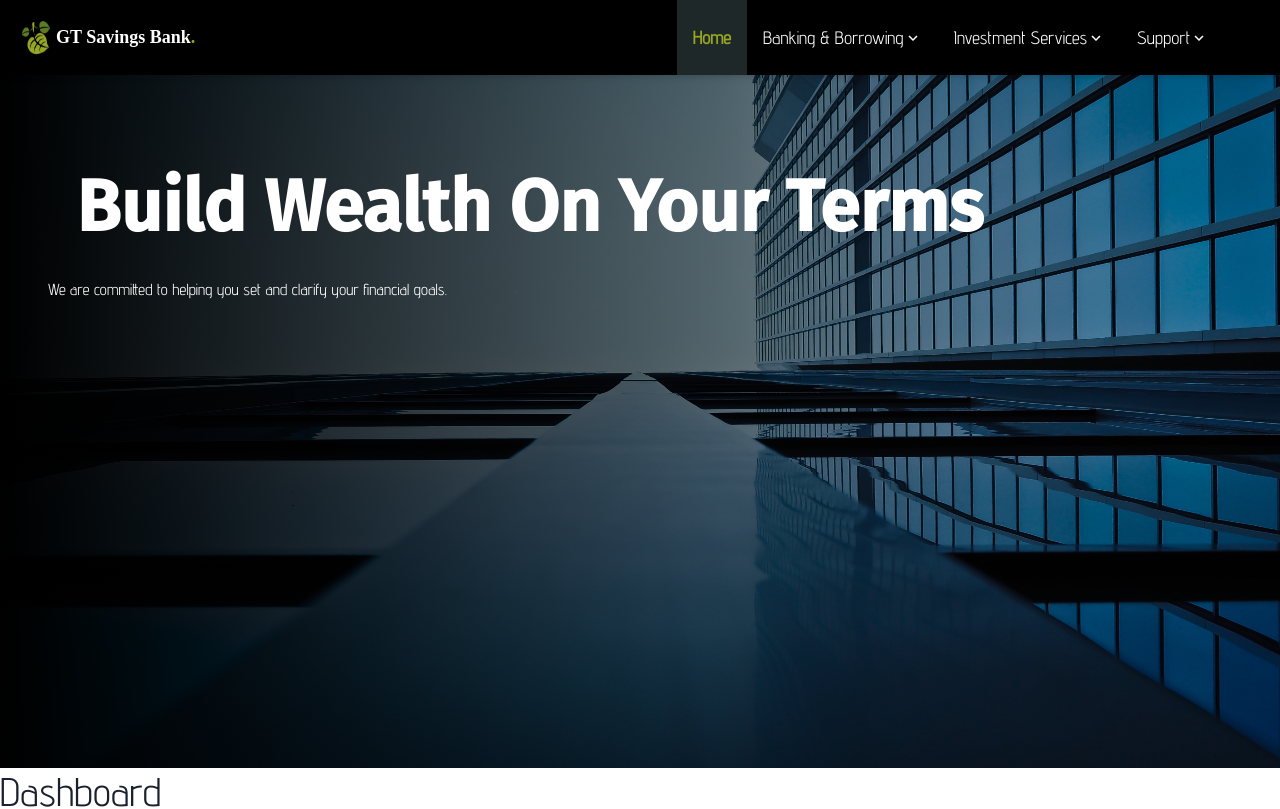
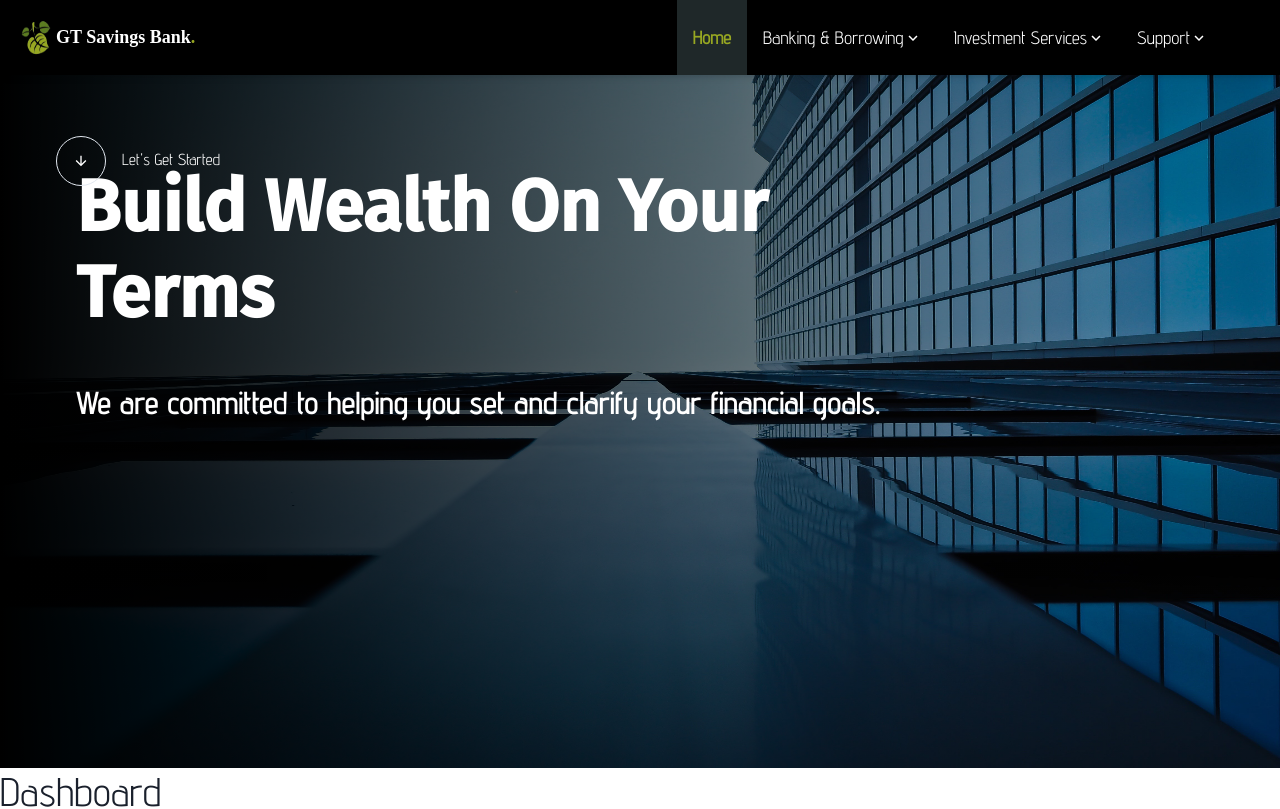
Before and after one commit to julzedz/GT-Savings-Investment-App, a React (Create React App) app: page /home in a window 1280 px wide. Shown: the top 809 px of the page. Built offline with nearby package versions, Linux system fonts and the light colour scheme; a web font is replaced by a local one.

Commit message:
Add Get Started button

```diff
--- a/src/components/home.jsx
+++ b/src/components/home.jsx
@@ -4,7 +4,10 @@ import {
   Text,
   Heading,
   Image,
+  Button,
+  Flex,
 } from '@chakra-ui/react';
+import { ArrowDownIcon } from '@chakra-ui/icons';
 import coverImage from '../assets/skyscraper2.jpg';
 
 const Home = () => (
@@ -31,6 +34,7 @@ const Home = () => (
       <Box
         m={3}
         p={3}
+        pb={28}
         textColor="white"
         pos="absolute"
         top={{ base: '15', lg: '28' }}
@@ -39,14 +43,50 @@ const Home = () => (
         <Heading
           m={3}
           p={4}
-          textAlign={{ base: 'center', lg: 'auto' }}
+          textAlign={{ base: 'center', lg: 'left' }}
           fontSize={{ base: '5xl', lg: '7xl' }}
           fontWeight={{ base: 'bold', lg: 'black' }}
+          width="80%"
         >
           Build Wealth On Your Terms
         </Heading>
-        <Text>We are committed to helping you set and clarify your financial goals.</Text>
+        <Text
+          m={3}
+          p={4}
+          textAlign={{ base: 'center', lg: 'left' }}
+          fontSize={{ base: '2xl', lg: '3xl' }}
+          fontWeight={{ base: 'bold', lg: 'black' }}
+          letterSpacing="wide"
+        >
+          We are committed to helping you set and clarify your financial goals.
+        </Text>
       </Box>
+      <Flex
+        m={3}
+        p={3}
+        textColor="white"
+        pos="absolute"
+        top={{ base: '96', lg: '28' }}
+        left={{ base: '6', lg: '6' }}
+      >
+        <Button
+          mx={2}
+          bg="transparent"
+          variant="outline"
+          borderRadius="50%"
+          height="50px"
+          width="50px"
+          _hover={{ bg: 'gunmetal' }}
+        >
+          <ArrowDownIcon color="white" _hover={{ color: 'gunmetal' }} />
+        </Button>
+        <Text
+          mx={2}
+          my={3}
+        >
+          Let&apos;s Get Started
+        </Text>
+      </Flex>
     </Box>
     <h1>Dashboard</h1>
     <h1>Dashboard</h1>
```
